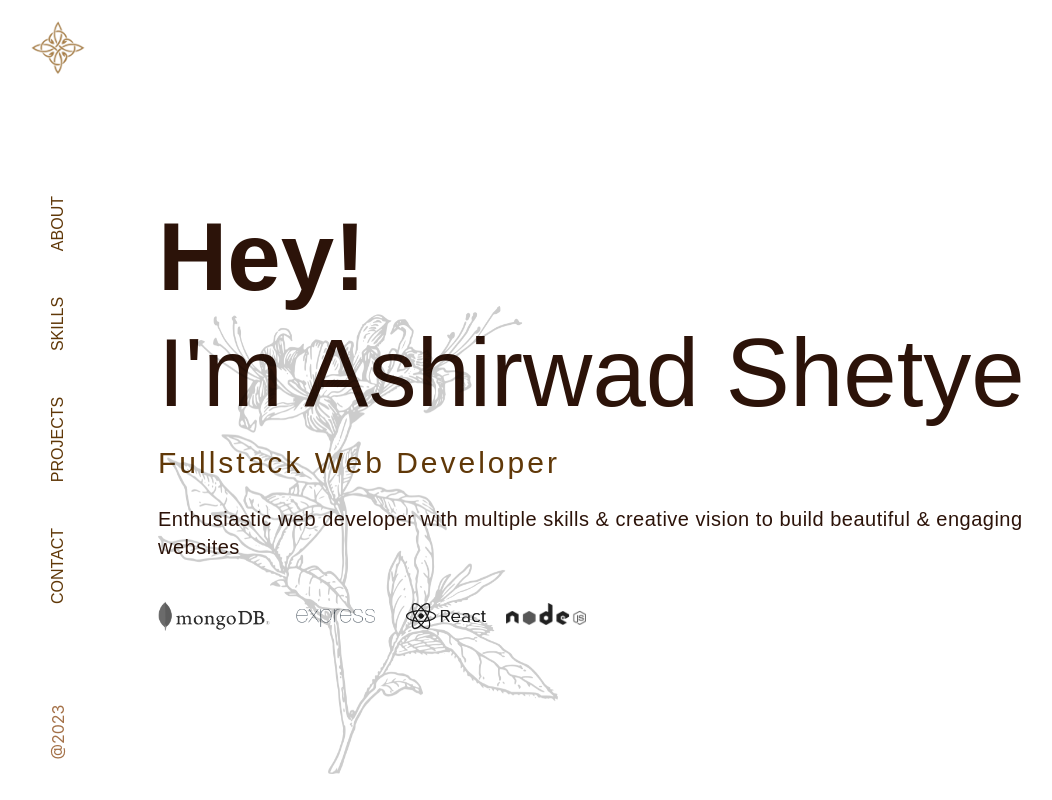
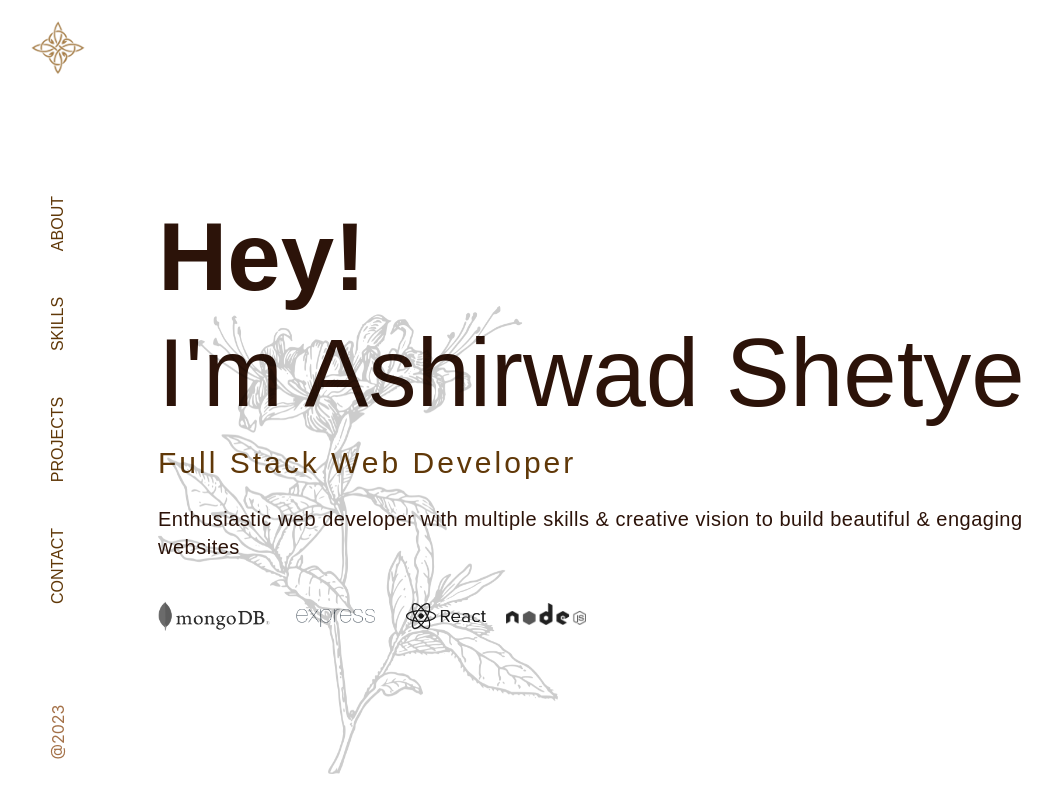
Before and after one commit to Ashirwad-Shetye/portfolio-react, a React (Create React App) app: page / in a window 1280 px wide. Shown: the top 800 px of the page, without its empty margins (42-1094 px from the left). Built offline with nearby package versions, Linux system fonts and the light colour scheme.

Commit message:
text changes

```diff
--- a/public/index.html
+++ b/public/index.html
@@ -7,7 +7,7 @@
     <meta name="theme-color" content="#000000" />
     <meta
       name="description"
-      content="Portfolio website of Ashirwad Shetye. Fullstak Web Developer"
+      content="Portfolio website of Ashirwad Shetye. Full Stack Web Developer"
     />
     <link rel="apple-touch-icon" href="%PUBLIC_URL%/logo192.png" />
     <!--
--- a/src/pages/home.tsx
+++ b/src/pages/home.tsx
@@ -92,7 +92,7 @@ function Home() {
               variants={text}
               className="text-3xl text-midcoffee my-6 font-raleway tracking-widest"
             >
-              Fullstack Web Developer
+              Full Stack Web Developer
             </motion.h2>
             <motion.p
               variants={text}
```
